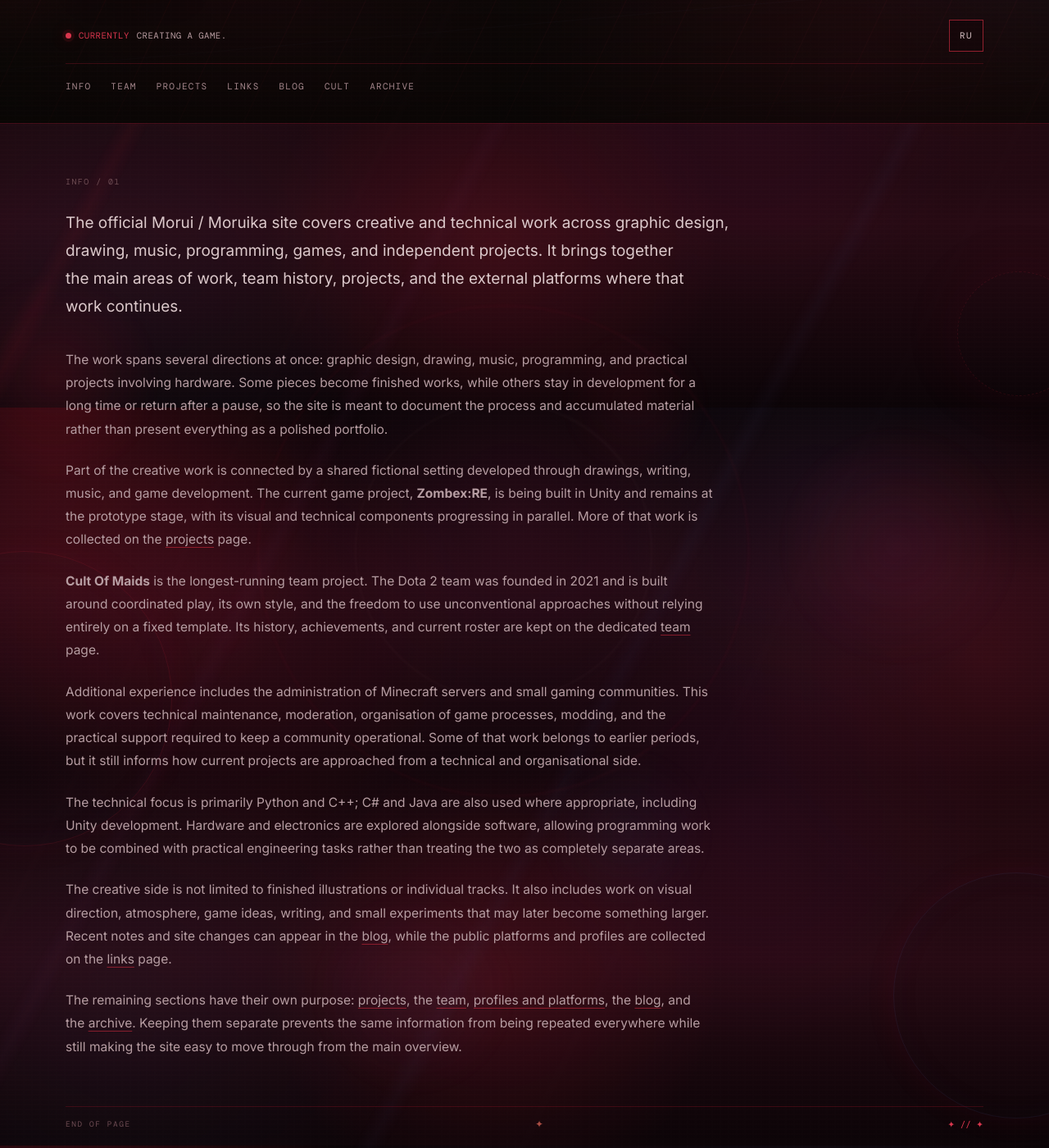
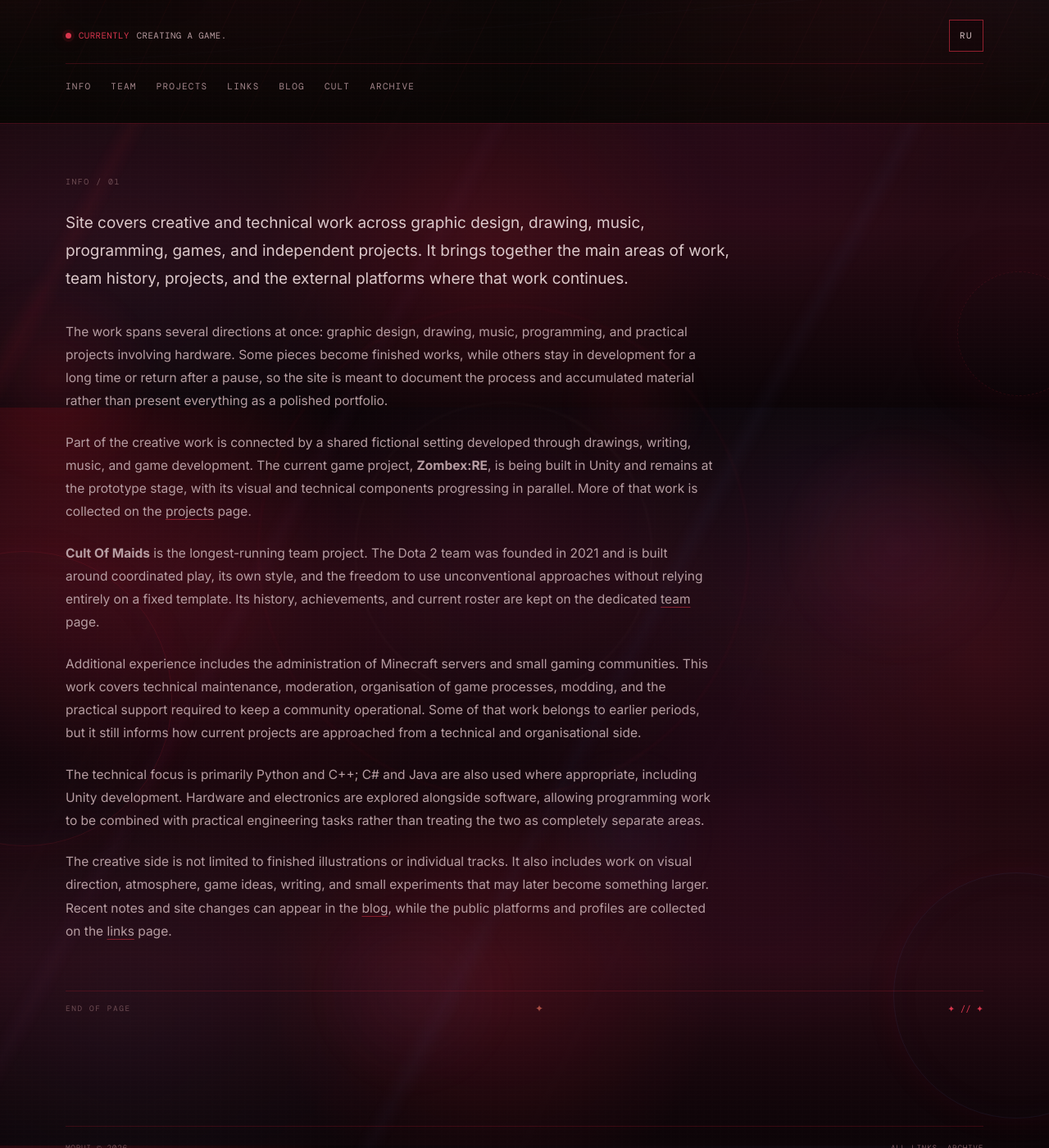
Before and after one commit to Moruika/moruika.github.io, a Jekyll site: the page built from index.md, in a window 1280 px wide and 1400 px high, scrolled down 403 px. Shown: the whole window at 82% size. Built offline with Jekyll 4.4.1, drawn with Linux system fonts in a browser that asks for light colours.

Commit message:
Update index.md

```diff
--- a/index.md
+++ b/index.md
@@ -10,7 +10,7 @@ date: 2026-09-21
 last_modified_at: 2026-09-21
 ---
 
-<p class="lede">The official Morui / Moruika site covers creative and technical work across graphic design, drawing, music, programming, games, and independent projects. It brings together the main areas of work, team history, projects, and the external platforms where that work continues.</p>
+<p class="lede">Site covers creative and technical work across graphic design, drawing, music, programming, games, and independent projects. It brings together the main areas of work, team history, projects, and the external platforms where that work continues.</p>
 
 <p>The work spans several directions at once: graphic design, drawing, music, programming, and practical projects involving hardware. Some pieces become finished works, while others stay in development for a long time or return after a pause, so the site is meant to document the process and accumulated material rather than present everything as a polished portfolio.</p>
 
@@ -23,5 +23,3 @@ last_modified_at: 2026-09-21
 <p>The technical focus is primarily Python and C++; C# and Java are also used where appropriate, including Unity development. Hardware and electronics are explored alongside software, allowing programming work to be combined with practical engineering tasks rather than treating the two as completely separate areas.</p>
 
 <p>The creative side is not limited to finished illustrations or individual tracks. It also includes work on visual direction, atmosphere, game ideas, writing, and small experiments that may later become something larger. Recent notes and site changes can appear in the <a href="{{ '/blog/' | relative_url }}">blog</a>, while the public platforms and profiles are collected on the <a href="{{ '/links/' | relative_url }}">links</a> page.</p>
-
-<p>The remaining sections have their own purpose: <a href="{{ '/projects/' | relative_url }}">projects</a>, the <a href="{{ '/team/' | relative_url }}">team</a>, <a href="{{ '/links/' | relative_url }}">profiles and platforms</a>, the <a href="{{ '/blog/' | relative_url }}">blog</a>, and the <a href="{{ '/archive/' | relative_url }}">archive</a>. Keeping them separate prevents the same information from being repeated everywhere while still making the site easy to move through from the main overview.</p>
```
